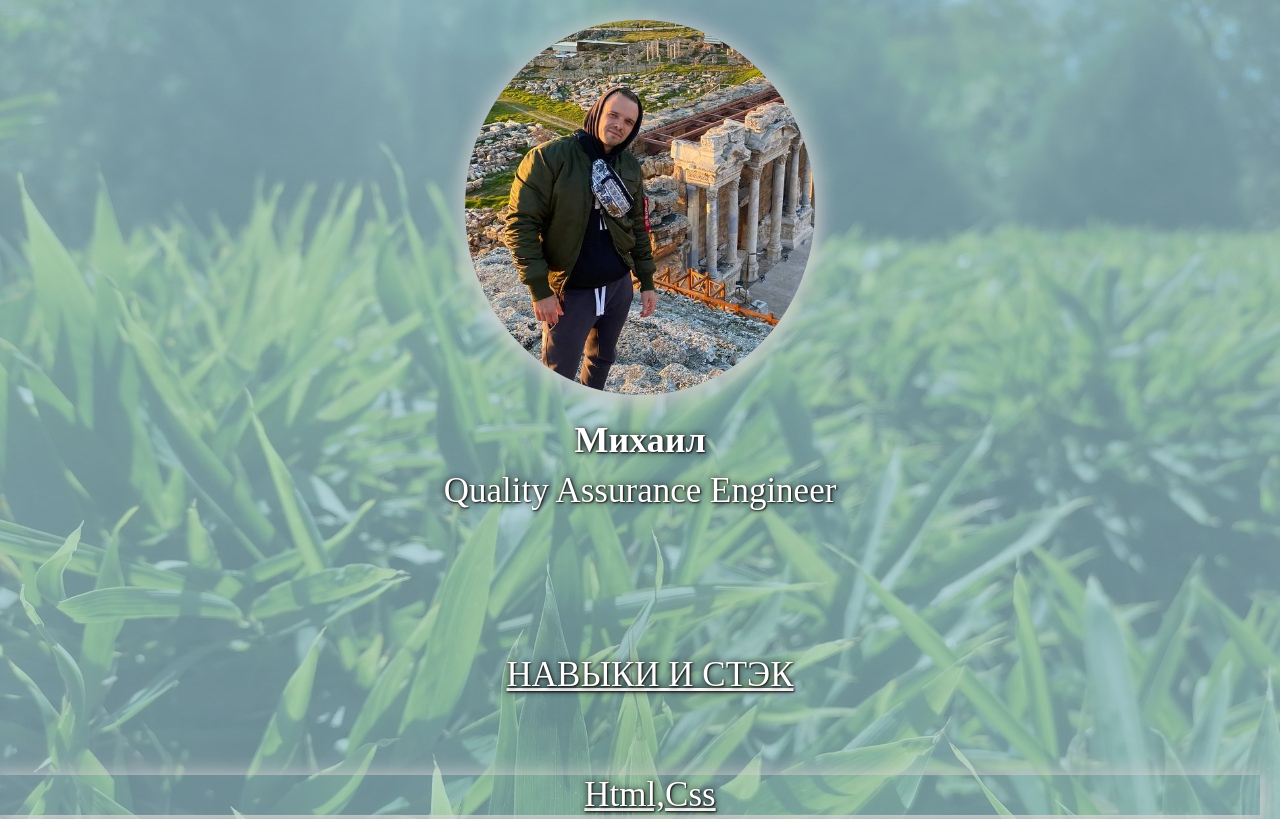
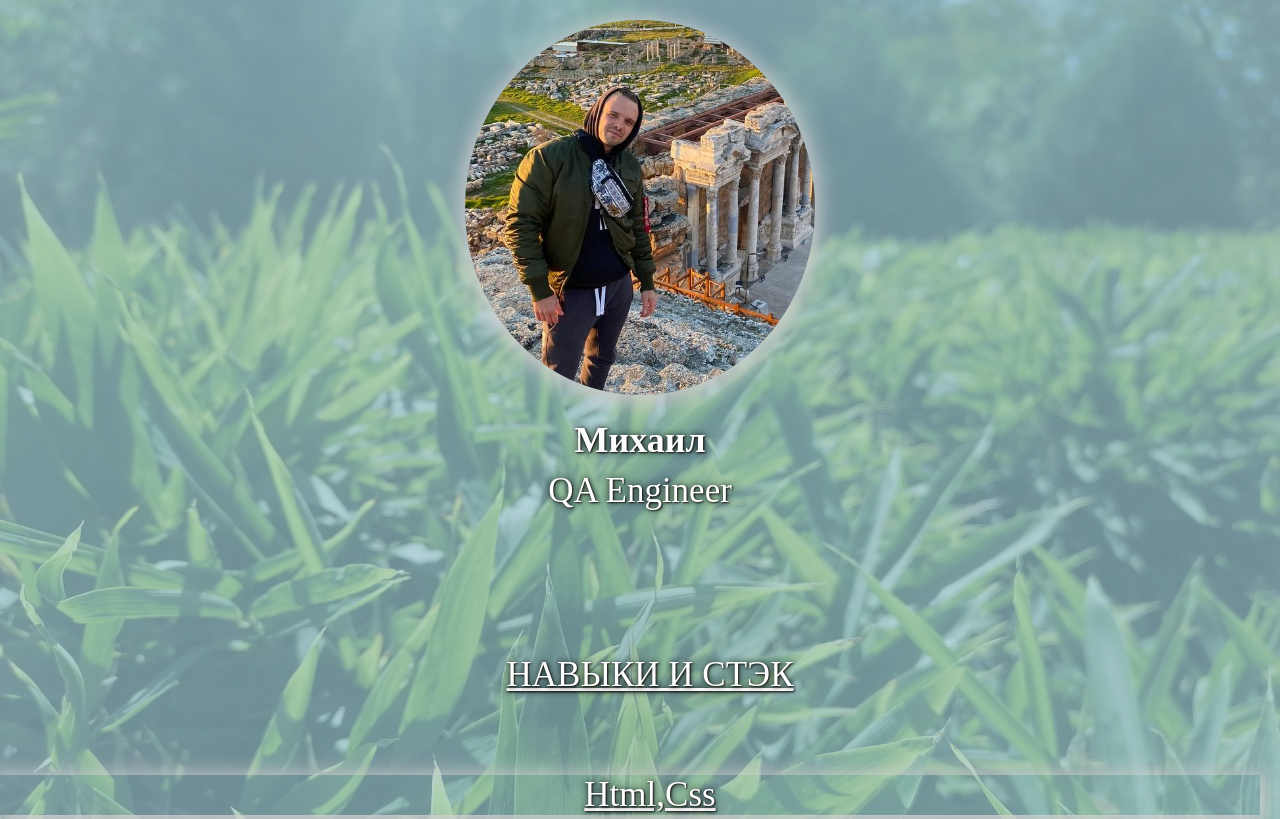
Before and after one commit to Prozac1917/Prozac1917.github.io, a plain HTML site: page index.html in a window 1280 px wide. Shown: the top 819 px of the page. Drawn offline with Linux system fonts and the light colour scheme.

Commit message:
change paragraph

```diff
--- a/index.html
+++ b/index.html
@@ -13,7 +13,7 @@
         <div class="card">
             <img alt="Фото" src="005.jpg">
             <h1>Михаил</h1>
-            <p>Quality Assurance Engineer</p>
+            <p>QA Engineer</p>
             <br>
             <br>
             <br>
```
